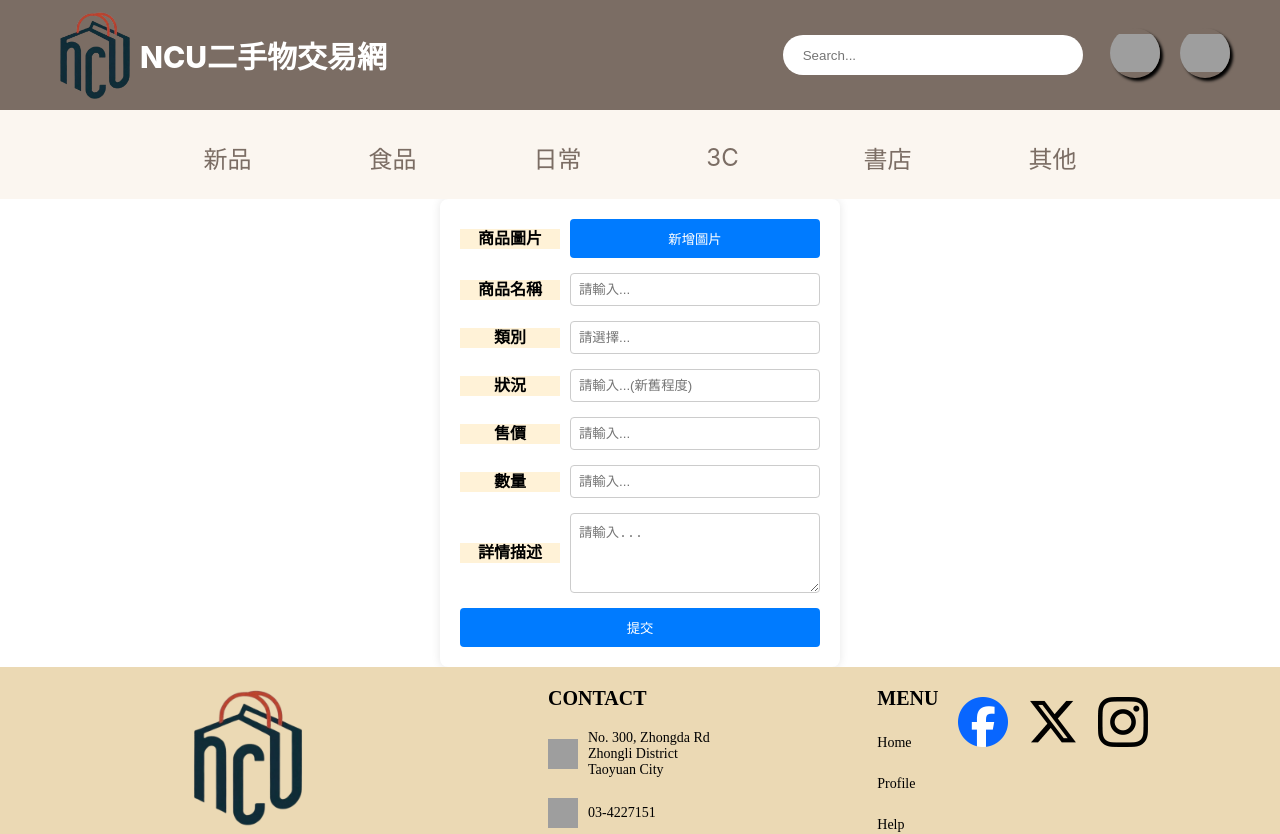
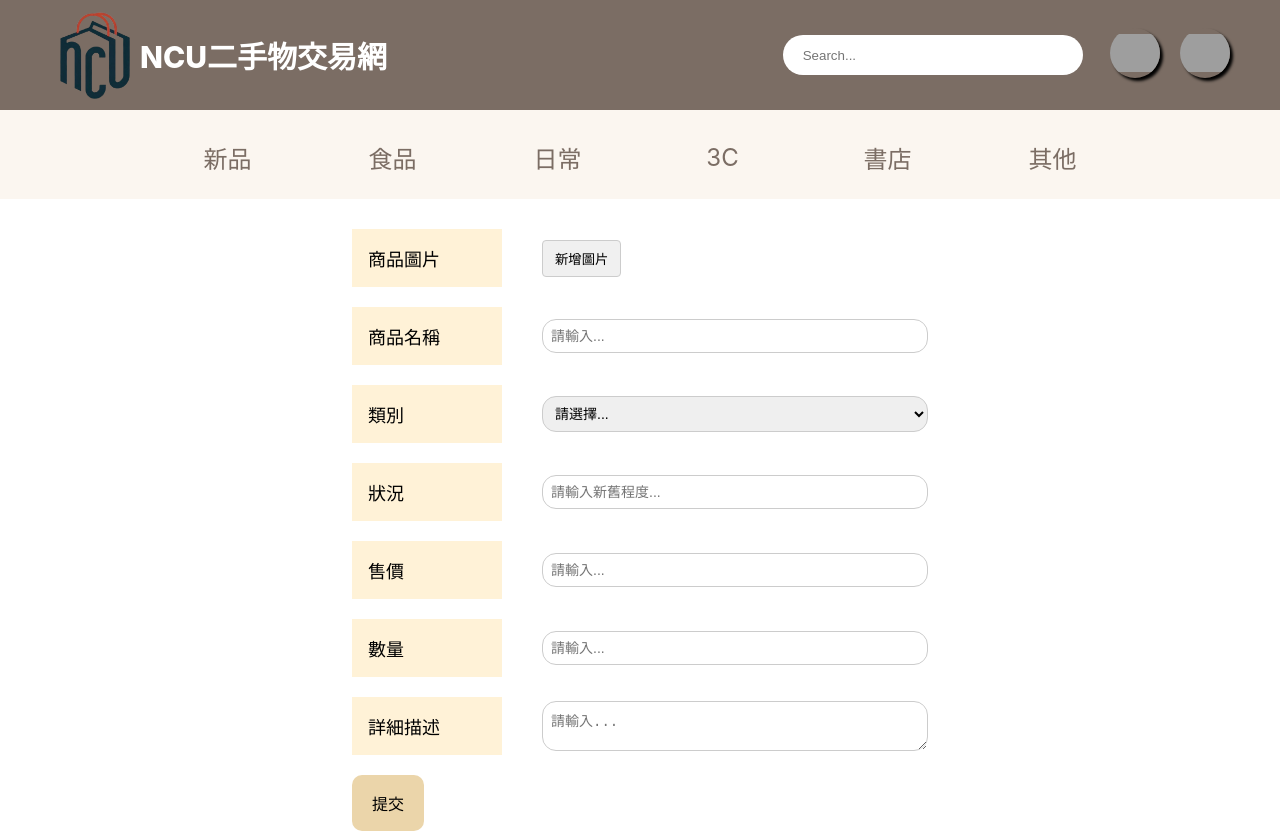
Before and after one commit to ryan8967/mid-term-project, a Vue app: page /newproduct in a window 1280 px wide. Shown: the top 834 px of the page. Built offline with nearby package versions, Linux system fonts and the light colour scheme; grey boxes are pictures that could not be loaded.

Commit message:
rewrite newProduct page

```diff
--- a/src/components/layout/TheHeader.vue
+++ b/src/components/layout/TheHeader.vue
@@ -21,14 +21,12 @@
         />
       </router-link>
       <div class="profile-dropdown">
-        <router-link to="/profile" class="profile">
         <img
           src="https://cdn.builder.io/api/v1/image/assets/TEMP/4b02d02c05cbc583f199505c45214807fa2daa52f8c6cdf037c9d58ee805f209?apiKey=efd1b77638de4cc186ba2a1a8d649bb8&"
           alt="Shopping-cart-icon"
           class="cart-icon"
           @click="toggleDropdown"
         />
-        </router-link>
         <div class="dropdown-content" v-show="dropDown">
           <router-link to="/profile">我的帳戶</router-link>
           <router-link to="/IndivMarket">我的賣場</router-link>
--- a/src/components/pages/ProductPages/newProduct.vue
+++ b/src/components/pages/ProductPages/newProduct.vue
@@ -1,161 +1,161 @@
 <template>
-  <div class="form-container">
-    <form @submit.prevent="handleSubmit">
-      <div class="form-row">
-        <div class="label-wrapper">
-          <div class="color-block"></div>
-          <label class="input-label">商品圖片</label>
+  <div class="product-form">
+    <div class="form-group">
+      <label>商品圖片</label>
+      <button class="upload-button">新增圖片</button>
     </div>
-        <button type="button" @click="addImageField">新增圖片</button>
+    <div class="form-group">
+      <label>商品名稱</label>
+      <input type="text" placeholder="請輸入..." />
     </div>
-      <div class="form-row" v-for="(input, index) in formInputs" :key="index">
-        <div class="label-wrapper">
-          <div class="color-block"></div>
-          <label class="input-label" :for="input.id">{{ input.label }}</label>
+    <div class="form-group">
+      <label>類別</label>
+      <select>
+        <option>請選擇...</option>
+        <optgroup label="食品">食品</optgroup>
+        <option value="泡麵">泡麵</option>
+        <option value="零食">零食</option>
+        <option value="生鮮">生鮮</option>
+        <option value="熟食">熟食</option>
+        <option value="飲品">飲品</option>
+        <option value="冷凍食品">冷凍食品</option>
+        <option value="罐頭/醬料">罐頭/醬料</option>
+        <option value="食品">其他食品</option>
+
+        <optgroup label="日常">日常</optgroup>
+        <option value="家電">家電</option>
+        <option value="服飾">服飾</option>
+        <option value="衛生">衛生</option>
+        <option value="裝飾">裝飾</option>
+        <option value="日常">其他日常</option>
+
+        <optgroup label="3C">3C</optgroup>
+        <option value="行動裝置">行動裝置</option>
+        <option value="電腦">電腦</option>
+        <option value="周邊">周邊</option>
+        <option value="相機">相機</option>
+        <option value="3C">其他3C</option>
+
+        <optgroup label="書店">書店</optgroup>
+        <option value="教科書">教科書</option>
+        <option value="小說">小說</option>
+        <option value="知識/理財">知識/理財</option>
+        <option value="文具">文具</option>
+      </select>
     </div>
-        <input :id="input.id" v-model="input.value" :type="input.type" :placeholder="input.placeholder">
+    <div class="form-group">
+      <label>狀況</label>
+      <input type="text" placeholder="請輸入新舊程度..." />
     </div>
-      <div class="form-row">
-        <div class="label-wrapper">
-          <div class="color-block"></div>
-          <label class="input-label" for="description">詳情描述</label>
+    <div class="form-group">
+      <label>售價</label>
+      <input type="text" placeholder="請輸入..." />
     </div>
-        <textarea id="description" v-model="description" placeholder="請輸入..."></textarea>
+    <div class="form-group">
+      <label>數量</label>
+      <input type="text" placeholder="請輸入..." />
     </div>
-      <div class="image-upload-row" v-for="(image, index) in images" :key="'image' + index">
-        <div class="label-wrapper">
-          <div class="color-block"></div>
-          <label class="input-label" :for="'imageUpload' + index">上傳圖片 {{ index + 1 }}</label>
+    <div class="form-group">
+      <label>詳細描述</label>
+      <textarea placeholder="請輸入..."></textarea>
     </div>
-        <input type="file" :id="'imageUpload' + index" @change="handleFileUpload($event, index)">
+    <div
+      class="image-upload-row"
+      v-for="(image, index) in images"
+      :key="'image' + index"
+    >
+      <label class="input-label" :for="'imageUpload' + index"
+        >上傳圖片 {{ index + 1 }}</label
+      >
+      <input
+        type="file"
+        :id="'imageUpload' + index"
+        @change="handleFileUpload($event, index)"
+      />
     </div>
-      <div class="button-row">
-        <button type="submit">提交</button>
+    <div class="form-group">
+      <button class="submit-button" @click="submitForm">提交</button>
     </div>
-    </form>
   </div>
 </template>
 
 <script>
 export default {
-  name: 'CustomForm',
+  name: "ProductForm",
   data() {
     return {
-      images: [],
-      description: '',
-      formInputs: [
-        { id: 'product-name', label: '商品名稱', value: '', type: 'text', placeholder: '請輸入...' },
-        { id: 'category', label: '類別', value: '', type: 'text', placeholder: '請選擇...' },
-        { id: 'condition', label: '狀況', value: '', type: 'text', placeholder: '請輸入...(新舊程度)' },
-        { id: 'price', label: '售價', value: '', type: 'text', placeholder: '請輸入...' },
-        { id: 'quantity', label: '數量', value: '', type: 'text', placeholder: '請輸入...' },
-      ],
+      // Your data properties here
     };
   },
   methods: {
-    handleSubmit() {
-      // 處理提交邏輯
-      console.log(this.formInputs);
-      console.log(this.description);
-      console.log(this.images);
-    },
-    handleFileUpload(event, index) {
-      const file = event.target.files[0];
-      this.$set(this.images, index, file);
-    },
-    addImageField() {
-      this.images.push(null);  // 推入一個新的空位置到 images 陣列
+    // handleFileUpload(event, index) {
+
+    // },
+    submitForm() {
+
+      console.log("Form submitted!");
     }
   }
 };
 </script>
-
-
-<!-- css -->
 <style scoped>
-.form-container {
-  max-width: 400px;
+.product-form {
+  display: flex;
+  flex-direction: column;
+  width: 45%;
   margin: auto;
-  padding: 20px;
-  background-color: #ffffff;
-  border-radius: 8px;
-  box-shadow: 0 0 10px rgba(0, 0, 0, 0.1);
+  font-family: Arial, sans-serif;
+  padding-top: 30px;
 }
 
-.form-row,
-.image-upload-row {
+.form-group {
   display: flex;
+  flex-direction: row;
   align-items: center;
-  margin-bottom: 15px;
+  margin-bottom: 20px; /* Adds gap between form groups */
+  gap: 40px; /* Adds gap between label and input within each form group */
 }
 
-.label-wrapper {
-  position: relative;
-  display: flex;
-  align-items: center;
-  margin-right: 10px;
+.form-group label {
+  width: 150px;
+  padding: 16px;
+  font-size: 18px;
+  font-weight: 500;
+  background-color: #fff2d7;
 }
 
-.color-block {
-  width: 100px;
-  height: 20px;
-  background-color: #FFF2D7;
+.form-group input,
+.form-group select,
+.form-group textarea {
+  flex: 1;
+  padding: 8px;
+  font-size: 14px;
+  border: 1px solid #ccc;
+  border-radius: 14px;
 }
 
-.input-label {
-  position: absolute;
-  top: 0;
-  left: 0;
-  width: 100%;
-  text-align: center;
-  font-weight: bold;
-  line-height: 20px; /* 使标签垂直居中 */
-  pointer-events: none; /* 确保点击标签不会影响到颜色块 */
+.upload-button {
+  padding: 8px 12px;
+  background-color: #f0f0f0;
+  border: 1px solid #ccc;
+  border-radius: 4px;
+  cursor: pointer;
 }
 
-input[type="text"],
-input[type="file"],
-textarea,
-button {
-  flex: 1;
-  padding: 8px;
-  border: 1px solid #ccc;
-  border-radius: 4px;
-  box-sizing: border-box;
+.upload-button:hover {
+  background-color: #e0e0e0;
 }
 
-textarea {
-  resize: vertical;
-  height: 80px;
+.submit-button {
+  padding: 16px 20px;
+  background-color: #ebd5aa;
+  border: none;
+  border-radius: 10px;
+  cursor: pointer;
+  font-size: 16px;
 }
 
-button {
-  background-color: #007BFF;
-  color: white;
-  border: none;
-  border-radius: 4px;
-  cursor: pointer;
-  padding: 10px 20px;
-}
-
-button:hover {
-  background-color: #0056b3;
-}
-
-.button-row {
-  display: flex;
-  justify-content: flex-end;
+.submit-button:hover {
+  background-color: #f1d9a6;
 }
 </style>
-
-
-
-/*{ id: 'name', label: '商品圖片', value: '', type: 'text', placeholder:
-'請输入...' }, { id: 'id_number', label: '商品名稱', value: '', type: 'text',
-placeholder: '请输入...' }, { id: 'department', label: '類別', value: '', type:
-'text', placeholder: '请输入...' }, { id: 'position', label: '狀況', value: '',
-type: 'text', placeholder: '请输入...(新舊程度)' }, { id: 'phone', label:
-'售價', value: '', type: 'tel', placeholder: '请输入...' }, { id: 'email',
-label: '數量', value: '', type: 'email', placeholder: '请输入...' }, { id:
-'comments', label: '詳情描述', value: '', type: 'textarea', placeholder:
-'请输入...' }*/
```
Also changed, not shown: src/components/pages/ProductPages/ProductDetail.vue (+72 -20 lines), src/router.js (+4 -5 lines). Lines whose indentation alone changed are shown as unchanged.
